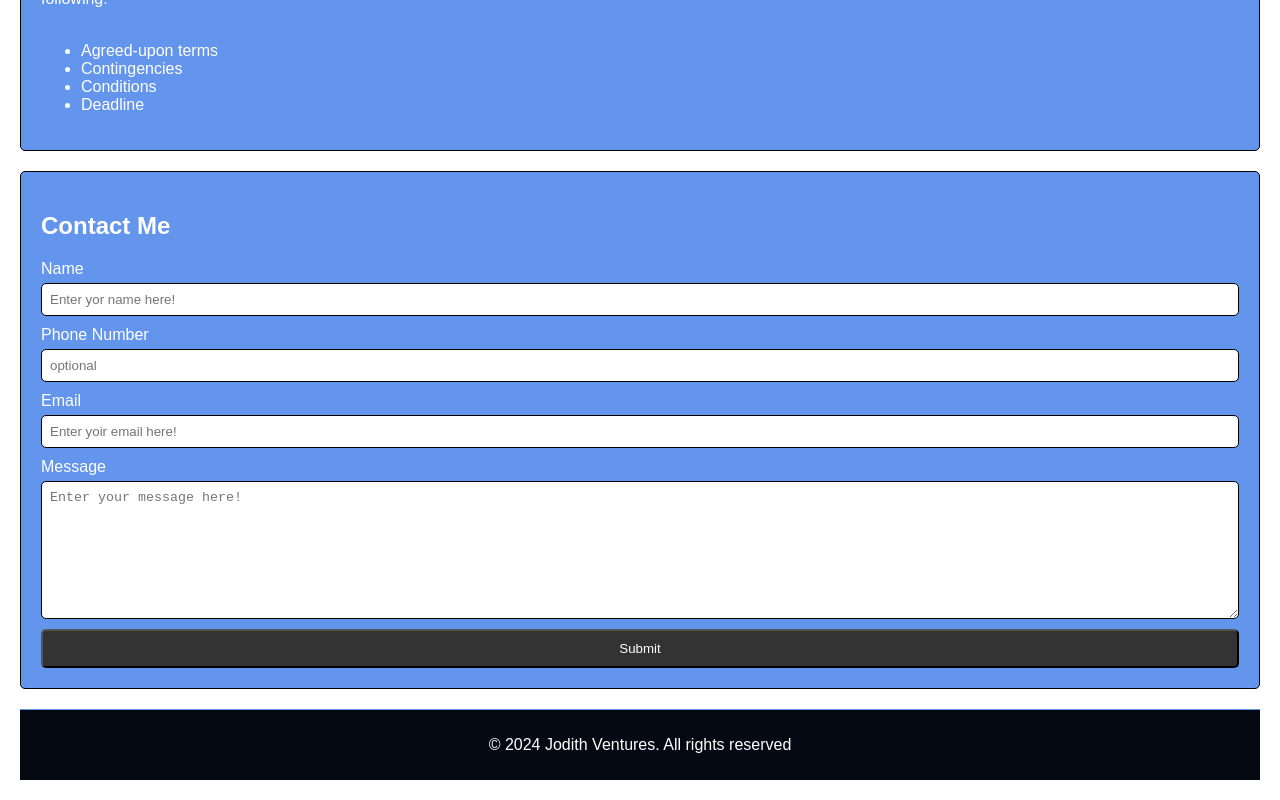
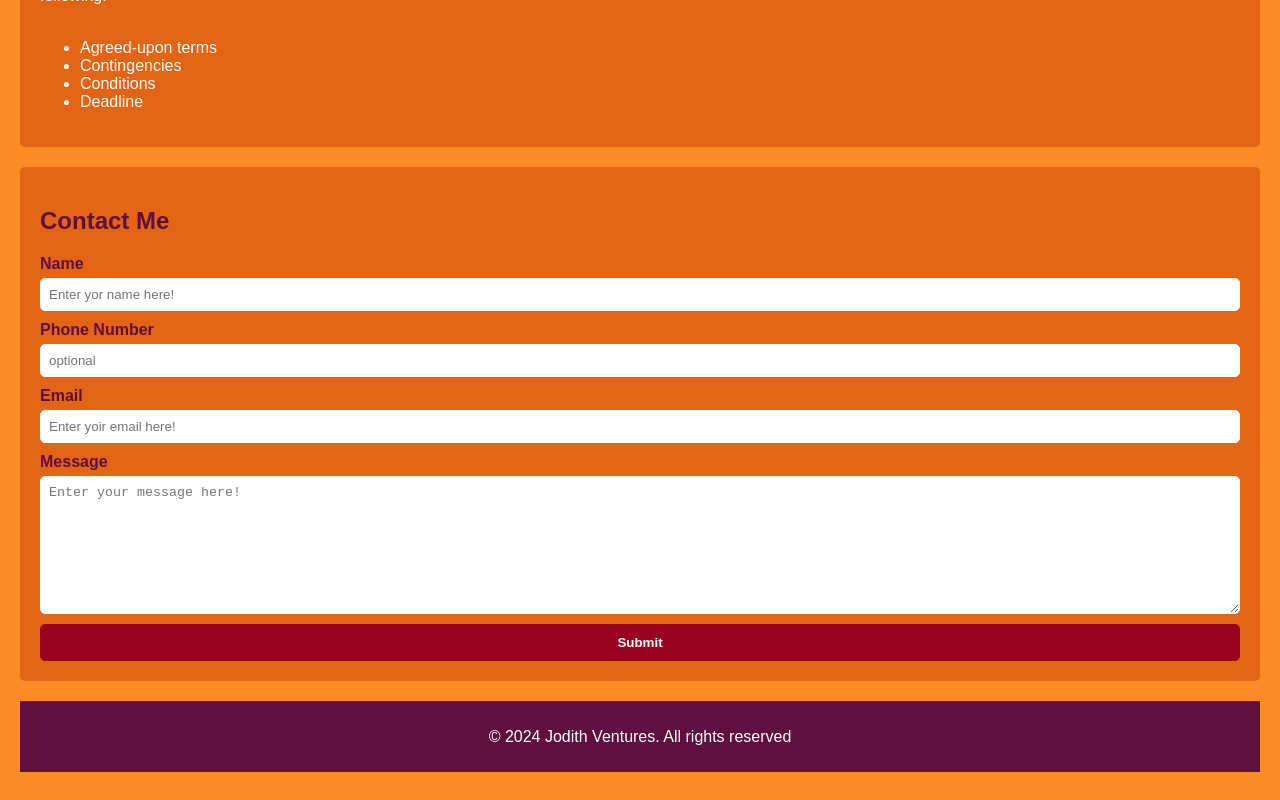
Before and after one commit to JmCouture/Josephcv, a plain HTML site: page index.html in a window 1280 px wide. Shown: the part 1876-2676 px from the top of the page. Drawn offline with Linux system fonts and the light colour scheme.

Commit message:
Update styles.css

```diff
--- a/css/styles.css
+++ b/css/styles.css
@@ -1,7 +1,7 @@
 body{
     margin: 0;
     font-family: Arial, sans-serif;
-    background-color: white;
+    background-color: #FB8B24;
     color: white;
 }
 
@@ -16,8 +16,7 @@ body{
 .section{
     margin-bottom: 20px;
     padding: 20px;
-    border: 1px solid black;
-    background-color: cornflowerblue;
+    background-color: #E36414;
     border-radius: 5px;
 }
 
@@ -30,12 +29,16 @@ body{
     height: 300px;
     width: 300px;
     border-radius: 10px;
-    border: 1px solid black;
+    border: 1px solid #9A031E;
 }
 
 
-h1, h2{
-    color: white;
+h2{
+    color: #5F0F40;
+}
+
+h3{
+    color: #5F0F40;
 }
 
 p{
@@ -59,28 +62,32 @@ form{
 
 label{
     margin-bottom: 5px;
-    color: white;
+    color: #5F0F40;
+    font-weight: bolder;
 }
 
 input, textarea{
     margin-bottom: 10px;
     padding: 8px;
-    border: 1px solid black;
     border-radius: 5px;
+    border: 1px solid #fff;
+
 }
 
 button{
     padding: 10px;
     color: white;
-    background-color: #333;
+    background-color: #9A031E;
     border-radius: 5px;
     cursor: pointer;
+    border: 1px solid #9A031E;
+    font-weight: bolder;
 }
 
 footer{
     text-align: center;
     padding: 10px;
     color: white;
-    background-color: rgb(4, 9, 19);
-    border-top: 1px solid cornflowerblue;
+    background-color: #5F0F40;
+    border-top: 1px solid #9A031E;
 }
```
